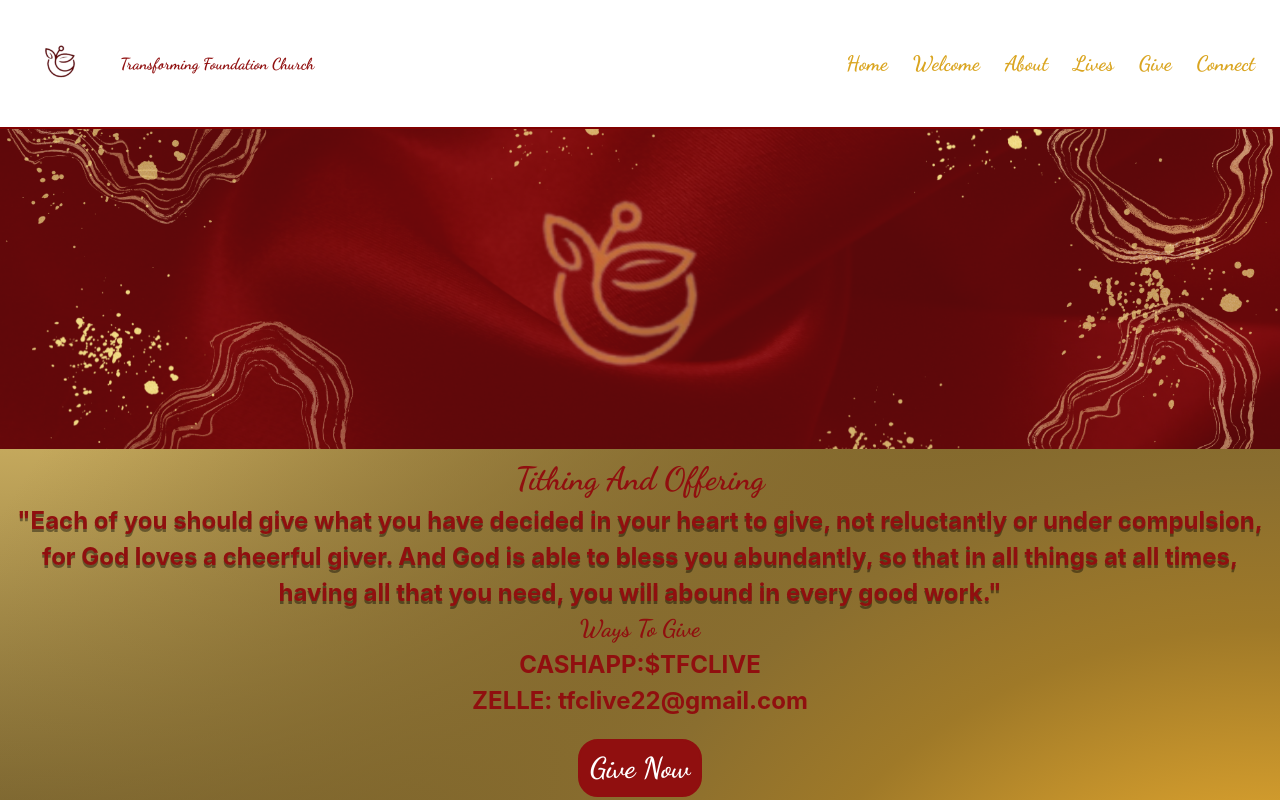
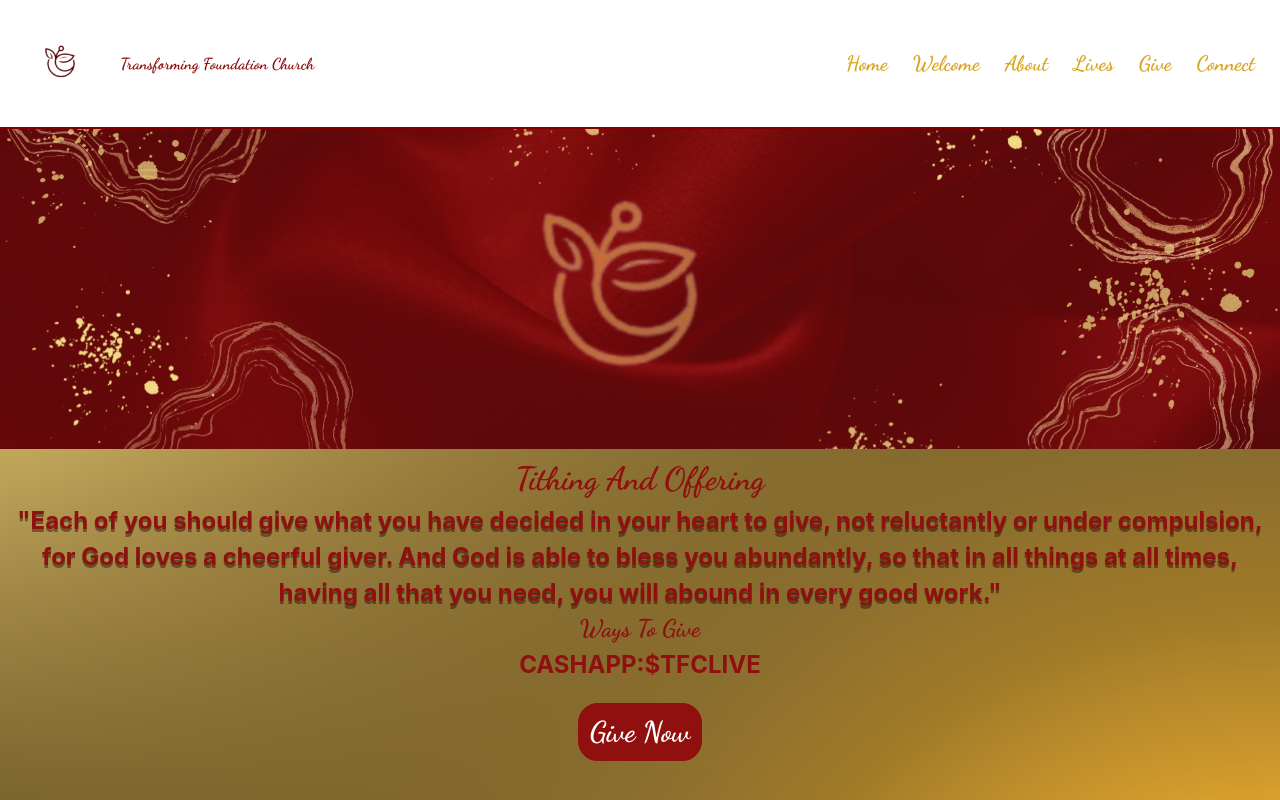
Before and after one commit to Derriel94/tfcwebremake, a React (Vite) app: page /give in a window 1280 px wide. Shown: the top 800 px of the page. Built offline with nearby package versions, Linux system fonts and the light colour scheme.

Commit message:
zelle update

```diff
--- a/src/components/Give.tsx
+++ b/src/components/Give.tsx
@@ -7,7 +7,7 @@ const Give = () => {
 			<p className="wavetext">"Each of you should give what you have decided in your heart to give, not reluctantly or under compulsion, for God loves a cheerful giver. And God is able to bless you abundantly, so that in all things at all times, having all that you need, you will abound in every good work."</p>
 			<h2 className="wavetext dancing-script-font">Ways To Give</h2>
 			<h2 className="wavetext">CASHAPP:$TFCLIVE</h2>
-			<h2 className="wavetext">ZELLE: tfclive22@gmail.com</h2>
+			{/*<h2 className="wavetext">ZELLE: tfclive22@gmail.com</h2>*/}
 			<a rel="noreferrer" target="_blank" href="https://give.tithe.ly/?formId=6a799053-6865-11ee-90fc-1260ab546d11"><button className="calltoaction dancing-script-font">Give Now</button></a>
 		</div>
 	)
```
